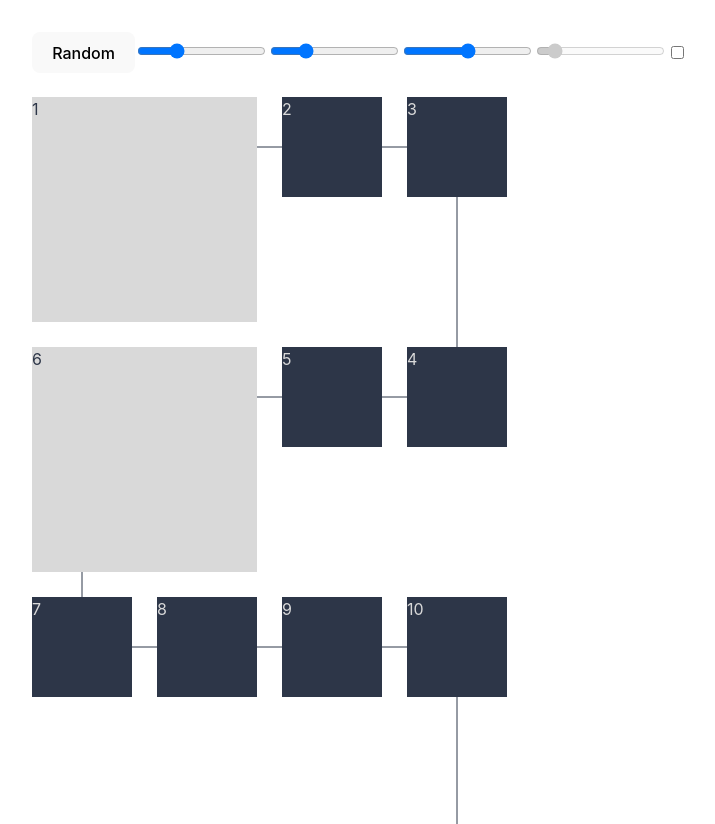
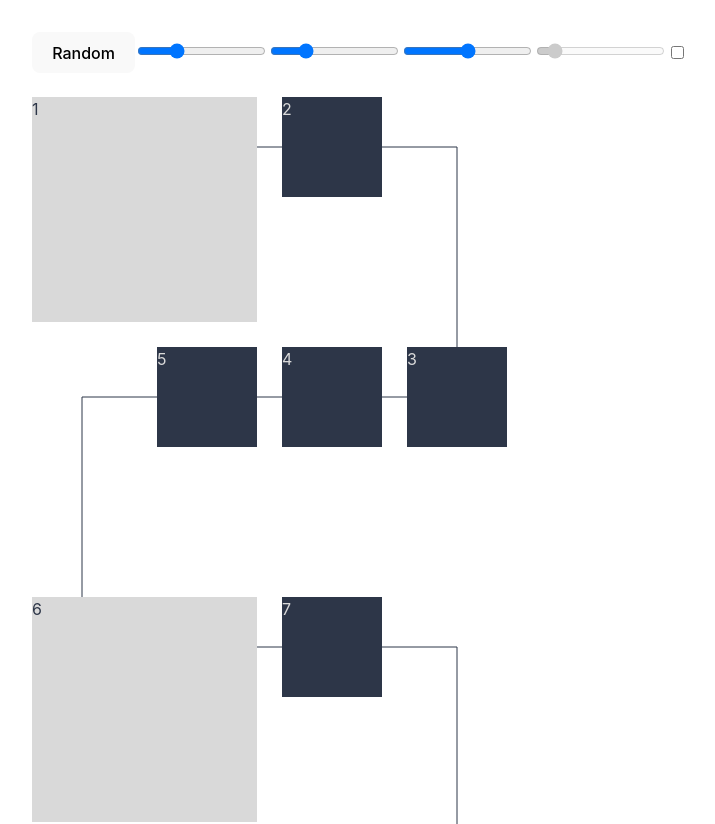
Before and after one commit to noway/tedx-auckland-events-layout, a React (Vite) app: page / in a window 1280 px wide. Shown: the top 824 px of the page, without its empty margins (0-715 px from the left). Built offline with nearby package versions, Linux system fonts and the light colour scheme.

Commit message:
don't stop on edges - make the algo more similar to recursive one

```diff
--- a/src/EventsSnakeGrid.tsx
+++ b/src/EventsSnakeGrid.tsx
@@ -225,11 +225,11 @@ function getGridTemplateSimple(columns: number, items: Item[]) {
     snakeProgress.column += snakeProgress.direction === "right" ? 1 : -1;
     snakeProgress.history.push(snakeProgress.direction);
     if (snakeProgress.direction === "right") {
-      if (snakeProgress.column > columns - 1) {
+      if (snakeProgress.column > columns - 2) {
         downAndInvert(columns - 1);
       }
     } else {
-      if (snakeProgress.column < 0) {
+      if (snakeProgress.column < 1) {
         downAndInvert(0);
       }
     }
```
